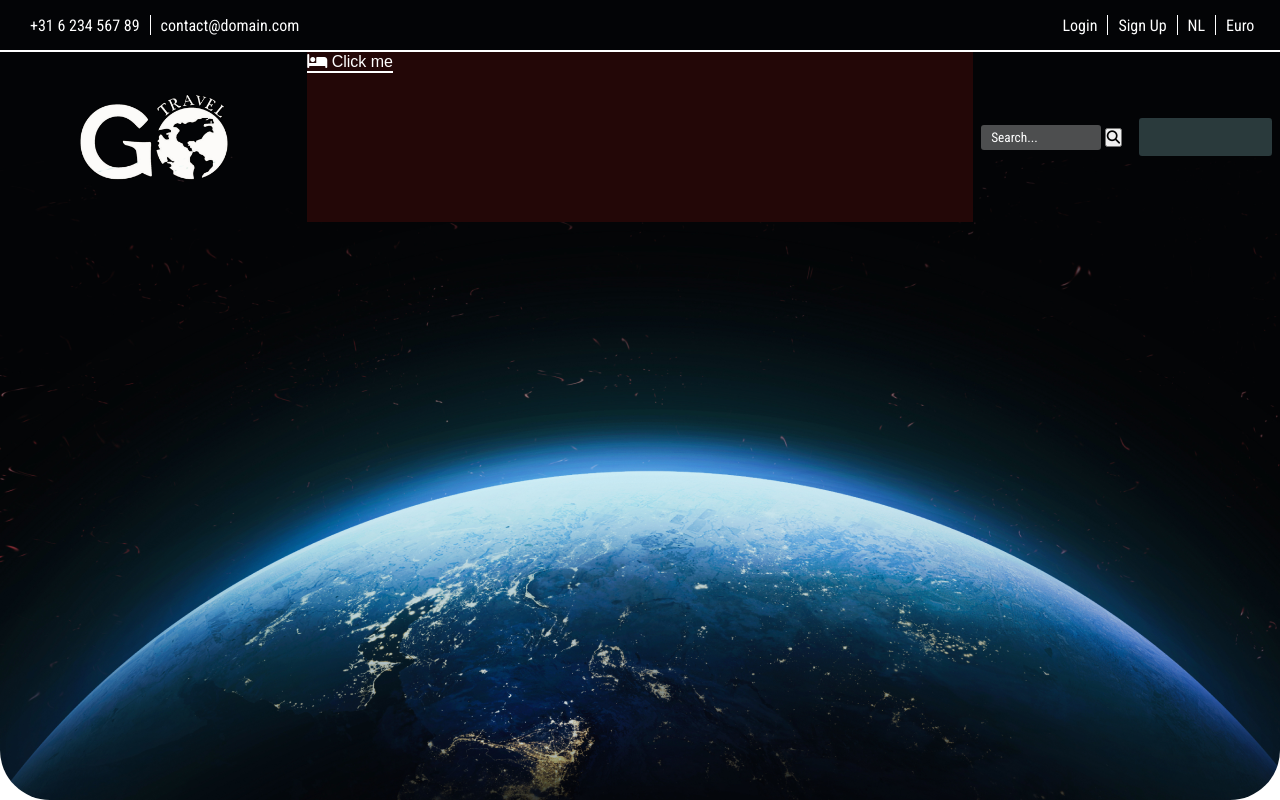
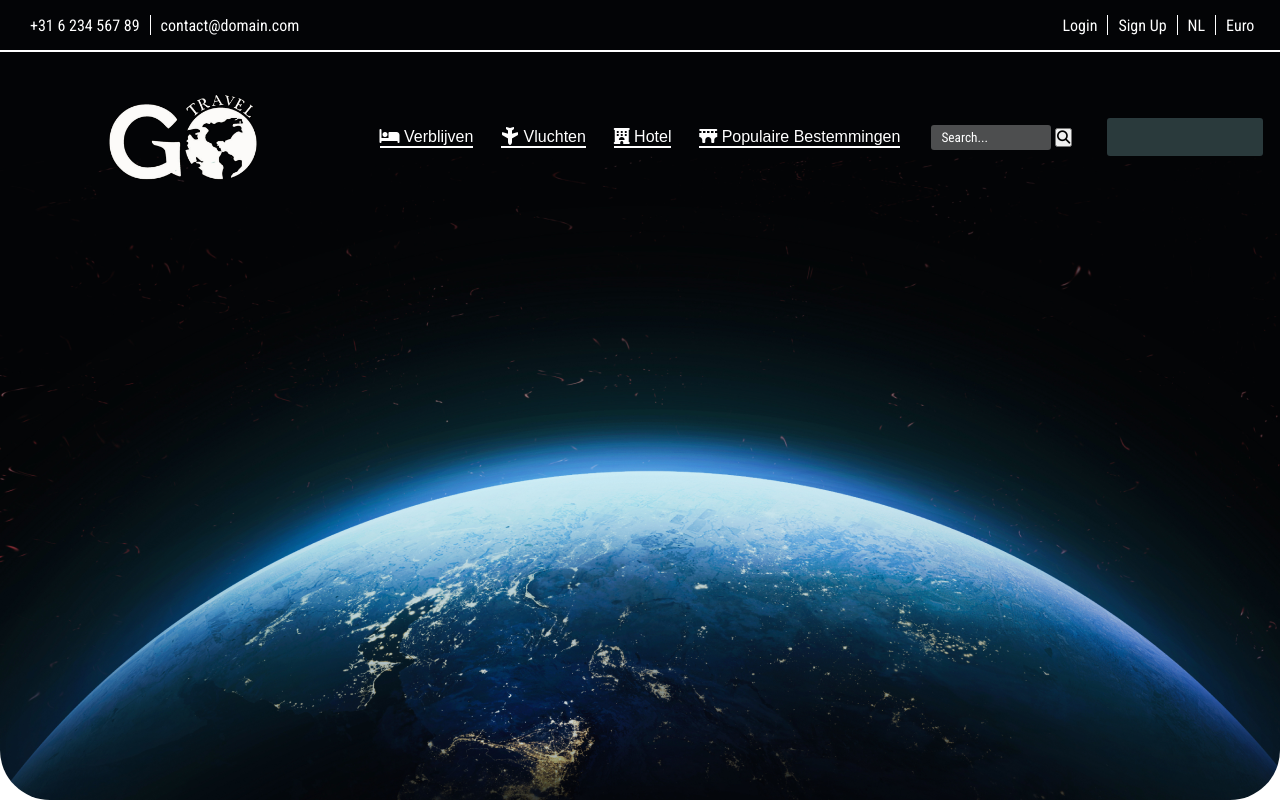
Before and after one commit to SergioGomezAlvarez/Reisorganisatie, a PHP site: page / in a window 1280 px wide. Run offline with PHP 8.4, Linux system fonts and the light colour scheme; some libraries are stand-ins or nearby versions.

Commit message:
top-info af top-info is af

```diff
--- a/index.php
+++ b/index.php
@@ -43,7 +43,10 @@
                 <img class="logo-img" src="img/Logo1.2.jpg" alt="">
             </div>
             <div class="top-midden-info">
-                <a class="underline-button"><i class="fa-solid fa-bed"></i> Click me</a>
+                <a class="underline-button"><i class="fa-solid fa-bed"></i> Verblijven</a>
+                <a class="underline-button"><i class="fa-solid fa-plane rotate-90"></i> Vluchten</a>
+                <a class="underline-button"><i class="fa-solid fa-hotel"></i> Hotel</a>
+                <a class="underline-button"><i class="fa-solid fa-bridge"></i> Populaire Bestemmingen</a>
             </div>
             <div class="top-zoeken">
                 <div class="parent">
--- a/main.css
+++ b/main.css
@@ -70,9 +70,12 @@ nav {
     align-items: center;
 }
 .top-midden-info{
-    width: 65%;
+    display: flex;
+    flex-direction: row;
+    justify-content: space-around;
+    align-items: center;
+    width: 45%;
     height: 100%;
-    background-color: rgb(35, 7, 7);
 }
 .top-zoeken{
     width: 30%;
@@ -113,10 +116,6 @@ nav {
 .parent.active .input {
     width: 200px;
     }
-
-
-
-
 .underline-button {
     position: relative;
     display: inline-block;
@@ -139,3 +138,7 @@ nav {
     height: 2px;
     background-color: #fff;
   }
+
+  .rotate-90 {
+    transform: rotate(90deg);
+  }
```
